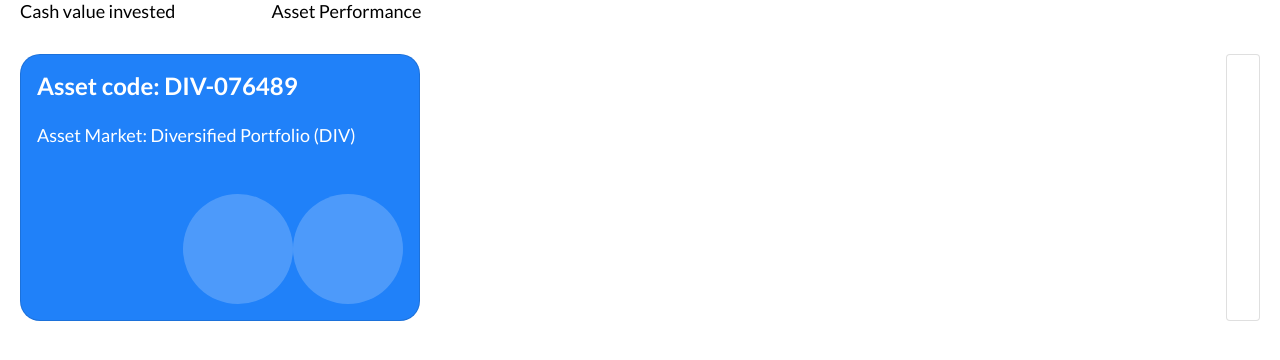
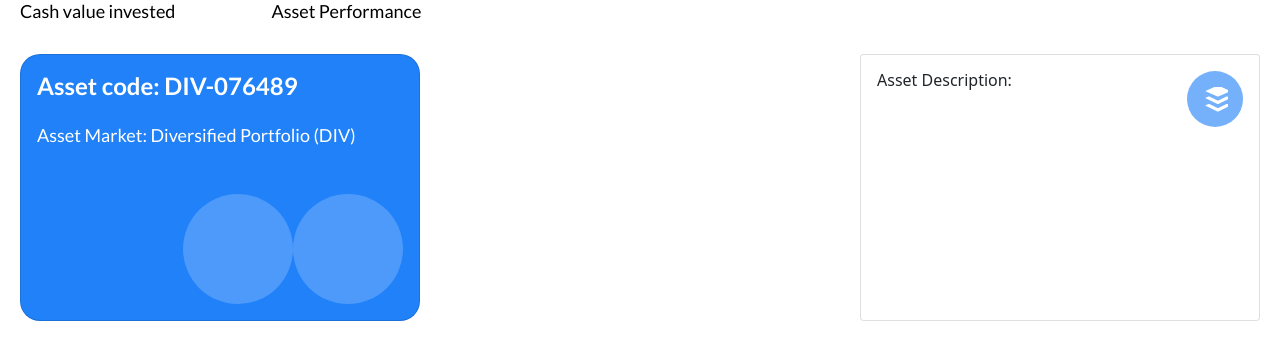
Before and after one commit to Dreezy305/HuntersWall, a Next.js app: page /portfolio in a window 1280 px wide. Both pictures are taken after a click on the element "Asset Performance". Shown: the top 360 px of the page. Built offline with nearby package versions, Linux system fonts and the light colour scheme; no server answers.

Commit message:
asset performance and description

```diff
--- a/components/assetPerformance.js
+++ b/components/assetPerformance.js
@@ -26,11 +26,13 @@ function AssetPerformance() {
         </div>
 
         {/* CARD 2 */}
-        <div className="card">
+        <div className="card assetPerform_card2">
           <div className="card-body">
             <div className="d-flex justify-content-between">
-              <h6></h6>
-              <img />
+              <h6>Asset Description:</h6>
+              <div className="d-flex iconBox">
+                {/* <img src={assets.buffer} alt="buffer" className="" /> */}
+              </div>
             </div>
           </div>
         </div>
--- a/styles/portfolio.scss
+++ b/styles/portfolio.scss
@@ -87,6 +87,23 @@
       color: #ffffff;
     }
   }
+
+  &_card2 {
+    width: 400px;
+
+    h6 {
+    }
+  }
+}
+
+.iconBox {
+  width: 56px;
+  height: 56px;
+  border-radius: 50%;
+  background: #75b1fb;
+  background-image: url(../public/img/buffer.svg);
+  background-repeat: no-repeat;
+  background-position: center;
 }
 
 .set {
```
